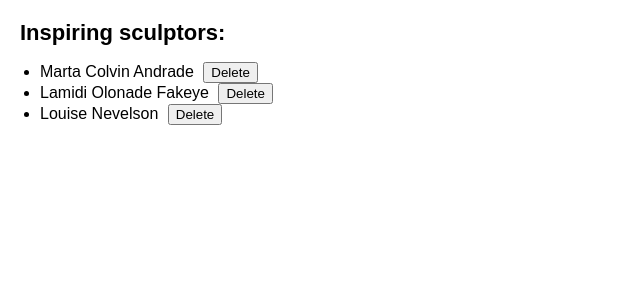
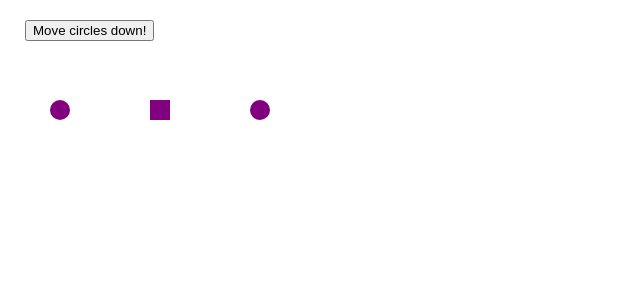
Before and after one commit to Pironeer-1/LeeJihyeon, a React (Create React App) app in the folder React_Master_04_07/: page / in a window 1280 px wide. Shown: the top 300 px of the page, without its empty margins (0-640 px from the left). Built offline with nearby package versions, Linux system fonts and the light colour scheme.

Commit message:
[Update]React_Master_04_07_04

```diff
--- a/React_Master_04_07/src/App.js
+++ b/React_Master_04_07/src/App.js
@@ -29,38 +29,92 @@
 //     );
 // }
 
+// import {useState} from 'react';
+//
+// let initialArtists = [
+//     {id: 0, name: 'Marta Colvin Andrade'},
+//     {id: 1, name: 'Lamidi Olonade Fakeye'},
+//     {id: 2, name: 'Louise Nevelson'},
+// ];
+//
+// export default function List() {
+//     const [artists, setArtists] = useState(
+//         initialArtists
+//     );
+//
+//     return (
+//         <>
+//             <h1>Inspiring sculptors:</h1>
+//             <ul>
+//                 {artists.map(artist => (
+//                     <li key={artist.id}>
+//                         {artist.name}{' '}
+//                         <button onClick={() => {
+//                             setArtists(
+//                                 artists.filter(a =>
+//                                     a.id !== artist.id
+//                                 )
+//                             );
+//                         }}>
+//                             Delete
+//                         </button>
+//                     </li>
+//                 ))}
+//             </ul>
+//         </>
+//     );
+// }
+
 import {useState} from 'react';
 
-let initialArtists = [
-    {id: 0, name: 'Marta Colvin Andrade'},
-    {id: 1, name: 'Lamidi Olonade Fakeye'},
-    {id: 2, name: 'Louise Nevelson'},
+let initialShapes = [
+    {id: 0, type: 'circle', x: 50, y: 100},
+    {id: 1, type: 'square', x: 150, y: 100},
+    {id: 2, type: 'circle', x: 250, y: 100},
 ];
 
-export default function List() {
-    const [artists, setArtists] = useState(
-        initialArtists
+export default function ShapeEditor() {
+    const [shapes, setShapes] = useState(
+        initialShapes
     );
+
+    function handleClick() {
+        const nextShapes = shapes.map(shape => {
+            if (shape.type === 'square') {
+                // No change
+                return shape;
+            } else {
+                // Return a new circle 50px below
+                return {
+                    ...shape,
+                    y: shape.y + 50,
+                };
+            }
+        });
+        // Re-render with the new array
+        setShapes(nextShapes);
+    }
 
     return (
         <>
-            <h1>Inspiring sculptors:</h1>
-            <ul>
-                {artists.map(artist => (
-                    <li key={artist.id}>
-                        {artist.name}{' '}
-                        <button onClick={() => {
-                            setArtists(
-                                artists.filter(a =>
-                                    a.id !== artist.id
-                                )
-                            );
-                        }}>
-                            Delete
-                        </button>
-                    </li>
-                ))}
-            </ul>
+            <button onClick={handleClick}>
+                Move circles down!
+            </button>
+            {shapes.map(shape => (
+                <div
+                    key={shape.id}
+                    style={{
+                        background: 'purple',
+                        position: 'absolute',
+                        left: shape.x,
+                        top: shape.y,
+                        borderRadius:
+                            shape.type === 'circle'
+                                ? '50%' : '',
+                        width: 20,
+                        height: 20,
+                    }}/>
+            ))}
         </>
     );
 }
```
